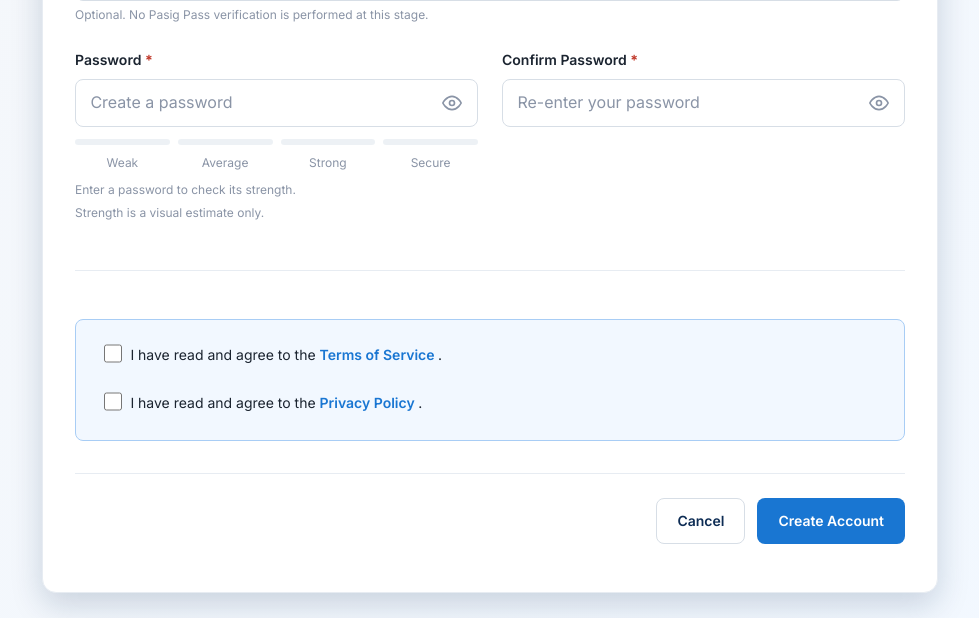
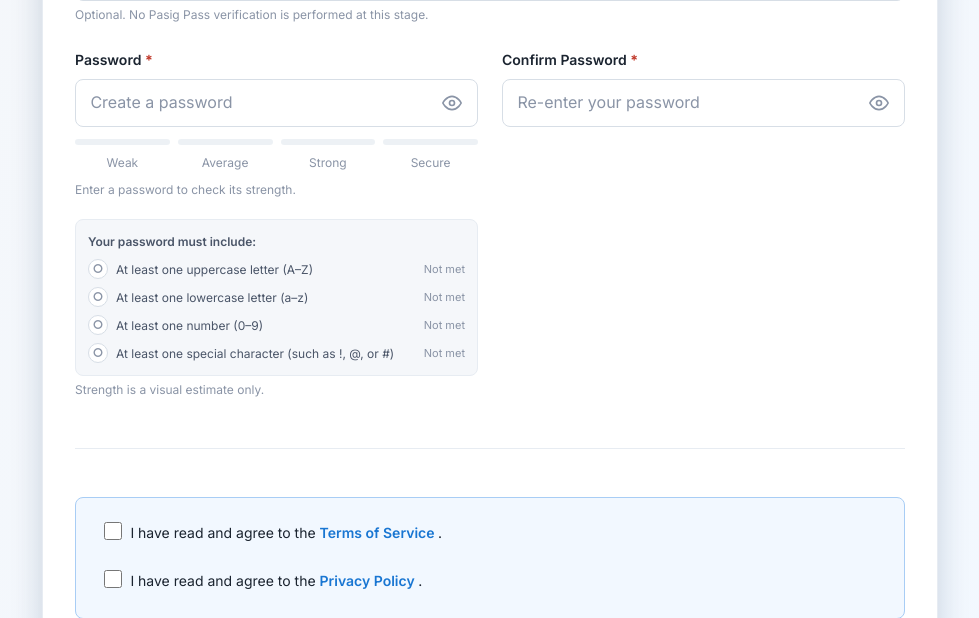
Before and after one commit to rosmnd/ye, a PHP site: page /MODULE1/html/register.html in a window 1280 px wide. Shown: the part 2691-3309 px from the top of the page, without its empty margins (150-1129 px from the left). Run offline with PHP 8.4, Linux system fonts and the light colour scheme.

Commit message:
Update Module 1 registration files

```diff
--- a/MODULE1/css/register.css
+++ b/MODULE1/css/register.css
@@ -1065,6 +1065,111 @@ a {
 
 
 /* =========================================================
+   PASSWORD REQUIREMENTS
+   ========================================================= */
+
+.passwordRequirements {
+    margin-top: var(--space-3);
+    padding: var(--space-3);
+
+    background: var(--gray-100);
+
+    border:
+        1px solid
+        var(--gray-200);
+
+    border-radius: var(--radius-md);
+}
+
+
+.passwordRequirementsTitle {
+    margin: 0 0 var(--space-2);
+
+    font-size: var(--text-xs);
+    font-weight: 600;
+
+    color: var(--gray-700);
+}
+
+
+.passwordRequirementsList {
+    display: grid;
+    gap: var(--space-2);
+
+    margin: 0;
+    padding: 0;
+
+    list-style: none;
+}
+
+
+.passwordRequirement {
+    display: grid;
+    grid-template-columns: auto minmax(0, 1fr) auto;
+    align-items: center;
+
+    gap: var(--space-2);
+
+    font-size: var(--text-xs);
+
+    color: var(--gray-700);
+
+    transition:
+        color var(--duration-fast) var(--ease);
+}
+
+
+.passwordRequirementIndicator {
+    width: 1.25rem;
+    height: 1.25rem;
+
+    display: inline-flex;
+    align-items: center;
+    justify-content: center;
+
+    color: var(--gray-500);
+    background: var(--white);
+
+    border:
+        1px solid
+        var(--gray-300);
+
+    border-radius: var(--radius-pill);
+
+    font-size: var(--text-xs);
+    font-weight: 700;
+    line-height: 1;
+}
+
+
+.passwordRequirementStatus {
+    color: var(--gray-500);
+
+    font-size: 0.6875rem;
+    white-space: nowrap;
+}
+
+
+.passwordRequirement.isMet {
+    color: var(--success);
+}
+
+
+.passwordRequirement.isMet .passwordRequirementIndicator {
+    color: var(--success);
+    background: var(--success-bg);
+
+    border-color: var(--success-bd);
+}
+
+
+.passwordRequirement.isMet .passwordRequirementStatus {
+    color: var(--success);
+    font-weight: 600;
+}
+
+
+/* =========================================================
    CHOICES
    ========================================================= */
 
--- a/MODULE1/html/register.html
+++ b/MODULE1/html/register.html
@@ -79,10 +79,6 @@
                             class="loginLink"
                         >
                             Login here
-                        </a>
-                        |
-                        <a href="homepage.html" class="loginLink">
-                            Browse services
                         </a>
                     </p>
 
@@ -1015,6 +1011,56 @@
                             </div>
 
 
+                            <!-- Password requirements -->
+                            <div
+                                class="passwordRequirements"
+                                id="passwordRequirements"
+                                role="group"
+                                aria-label="Password requirements"
+                                aria-live="polite"
+                                aria-relevant="text"
+                            >
+                                <p class="passwordRequirementsTitle">
+                                    Your password must include:
+                                </p>
+
+                                <ul class="passwordRequirementsList">
+                                    <li
+                                        class="passwordRequirement"
+                                        data-password-requirement="uppercase"
+                                    >
+                                        <span class="passwordRequirementIndicator" aria-hidden="true">○</span>
+                                        <span class="passwordRequirementLabel">At least one uppercase letter (A–Z)</span>
+                                        <span class="passwordRequirementStatus">Not met</span>
+                                    </li>
+                                    <li
+                                        class="passwordRequirement"
+                                        data-password-requirement="lowercase"
+                                    >
+                                        <span class="passwordRequirementIndicator" aria-hidden="true">○</span>
+                                        <span class="passwordRequirementLabel">At least one lowercase letter (a–z)</span>
+                                        <span class="passwordRequirementStatus">Not met</span>
+                                    </li>
+                                    <li
+                                        class="passwordRequirement"
+                                        data-password-requirement="number"
+                                    >
+                                        <span class="passwordRequirementIndicator" aria-hidden="true">○</span>
+                                        <span class="passwordRequirementLabel">At least one number (0–9)</span>
+                                        <span class="passwordRequirementStatus">Not met</span>
+                                    </li>
+                                    <li
+                                        class="passwordRequirement"
+                                        data-password-requirement="special"
+                                    >
+                                        <span class="passwordRequirementIndicator" aria-hidden="true">○</span>
+                                        <span class="passwordRequirementLabel">At least one special character (such as !, @, or #)</span>
+                                        <span class="passwordRequirementStatus">Not met</span>
+                                    </li>
+                                </ul>
+                            </div>
+
+
                             <small class="formHint">
                                 Strength is a visual estimate only.
                             </small>
--- a/MODULE1/js/register.js
+++ b/MODULE1/js/register.js
@@ -244,6 +244,77 @@
         );
 
 
+    const passwordRequirementItems =
+        document.querySelectorAll(
+            "[data-password-requirement]"
+        );
+
+
+    function getPasswordRequirementStatus(password) {
+
+        return {
+            uppercase: /[A-Z]/.test(password),
+            lowercase: /[a-z]/.test(password),
+            number: /[0-9]/.test(password),
+            special: /[^A-Za-z0-9\s]/.test(password)
+        };
+
+    }
+
+
+    function updatePasswordRequirements() {
+
+        if (!passwordInput) {
+            return;
+        }
+
+
+        const requirementStatus =
+            getPasswordRequirementStatus(
+                passwordInput.value
+            );
+
+
+        passwordRequirementItems.forEach((item) => {
+
+            const isMet =
+                requirementStatus[
+                    item.dataset.passwordRequirement
+                ];
+
+            const indicator =
+                item.querySelector(
+                    ".passwordRequirementIndicator"
+                );
+
+            const status =
+                item.querySelector(
+                    ".passwordRequirementStatus"
+                );
+
+
+            item.classList.toggle(
+                "isMet",
+                isMet
+            );
+
+
+            if (indicator) {
+                indicator.textContent =
+                    isMet ? "✓" : "○";
+            }
+
+
+            if (status) {
+                status.textContent =
+                    isMet ? "Met" : "Not met";
+            }
+
+        });
+
+    }
+
+
     function resetPasswordStrength() {
 
         strengthBars.forEach((bar) => {
@@ -294,7 +365,7 @@
         }
 
 
-        if (/[^A-Za-z0-9]/.test(password)) {
+        if (/[^A-Za-z0-9\s]/.test(password)) {
             characterTypes++;
         }
 
@@ -461,10 +532,16 @@
             updatePasswordStrength
         );
 
+        passwordInput.addEventListener(
+            "input",
+            updatePasswordRequirements
+        );
+
     }
 
 
     resetPasswordStrength();
+    updatePasswordRequirements();
 
 
     /* =====================================================
@@ -1103,6 +1180,17 @@
                             "This field is required."
                         );
                         if (!firstError) firstError = passwordInput;
+                    } else if (
+                        Object.values(
+                            getPasswordRequirementStatus(passVal)
+                        ).some((isMet) => !isMet)
+                    ) {
+                        isValid = false;
+                        showValidationError(
+                            passwordInput,
+                            "Password must include at least one uppercase letter, one lowercase letter, one number, and one special character."
+                        );
+                        if (!firstError) firstError = passwordInput;
                     }
                 }
 
```
